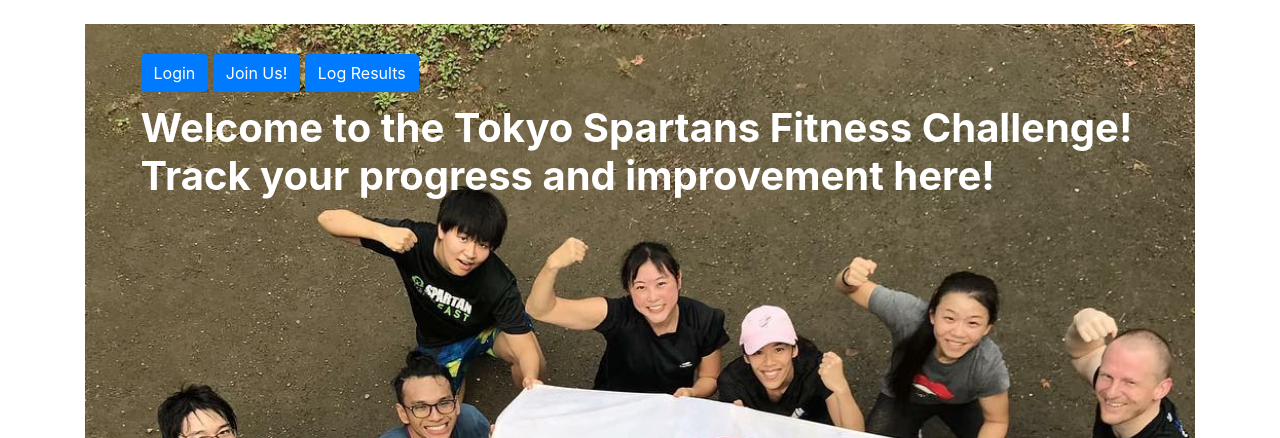
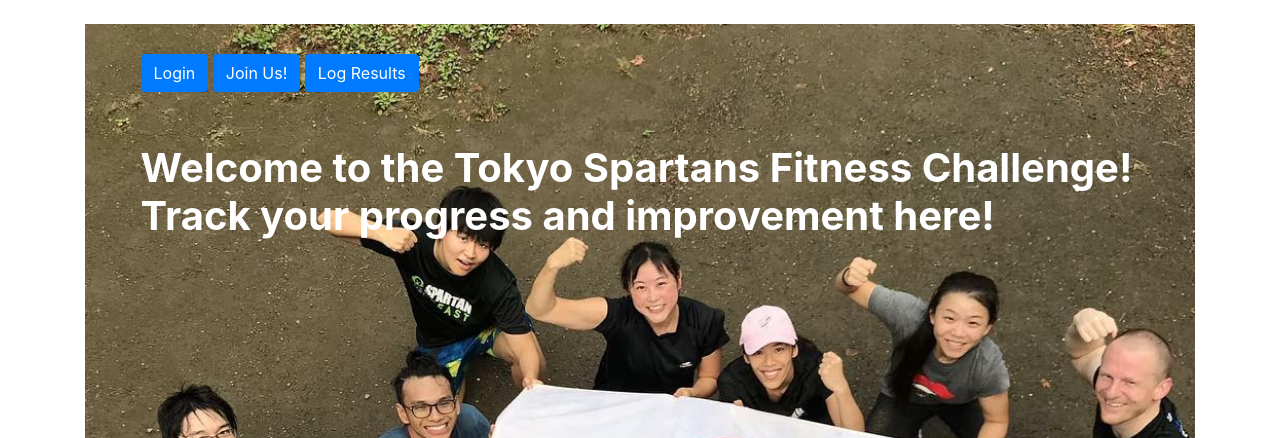
Before and after one commit to jflynn87/sogo, a Django app: page / in a window 1280 px wide. Shown: the part 101-539 px from the top of the page. Run offline with Django 3.2, Linux system fonts and the light colour scheme; some libraries are stand-ins or nearby versions; some web fonts are replaced.

Commit message:
small changes

```diff
--- a/sogoProj/sogo_app/templates/sogo_app/create_activity.html
+++ b/sogoProj/sogo_app/templates/sogo_app/create_activity.html
@@ -3,7 +3,7 @@
 {%load bootstrap%}
 
 {%block body_block%}
-{%if user_is.superuser%}
+{%if user.is_superuser%}
 <h1>Create a New Activity to Track!</h1>
 
 <form method="post">
--- a/sogoProj/static/css/index.css
+++ b/sogoProj/static/css/index.css
@@ -11,7 +11,7 @@
 
 .welcome  {
   position: absolute;
-  top: 8%;
+  top: 12%;
   left: 5%;
   width: 100%;
   color: white;
```
